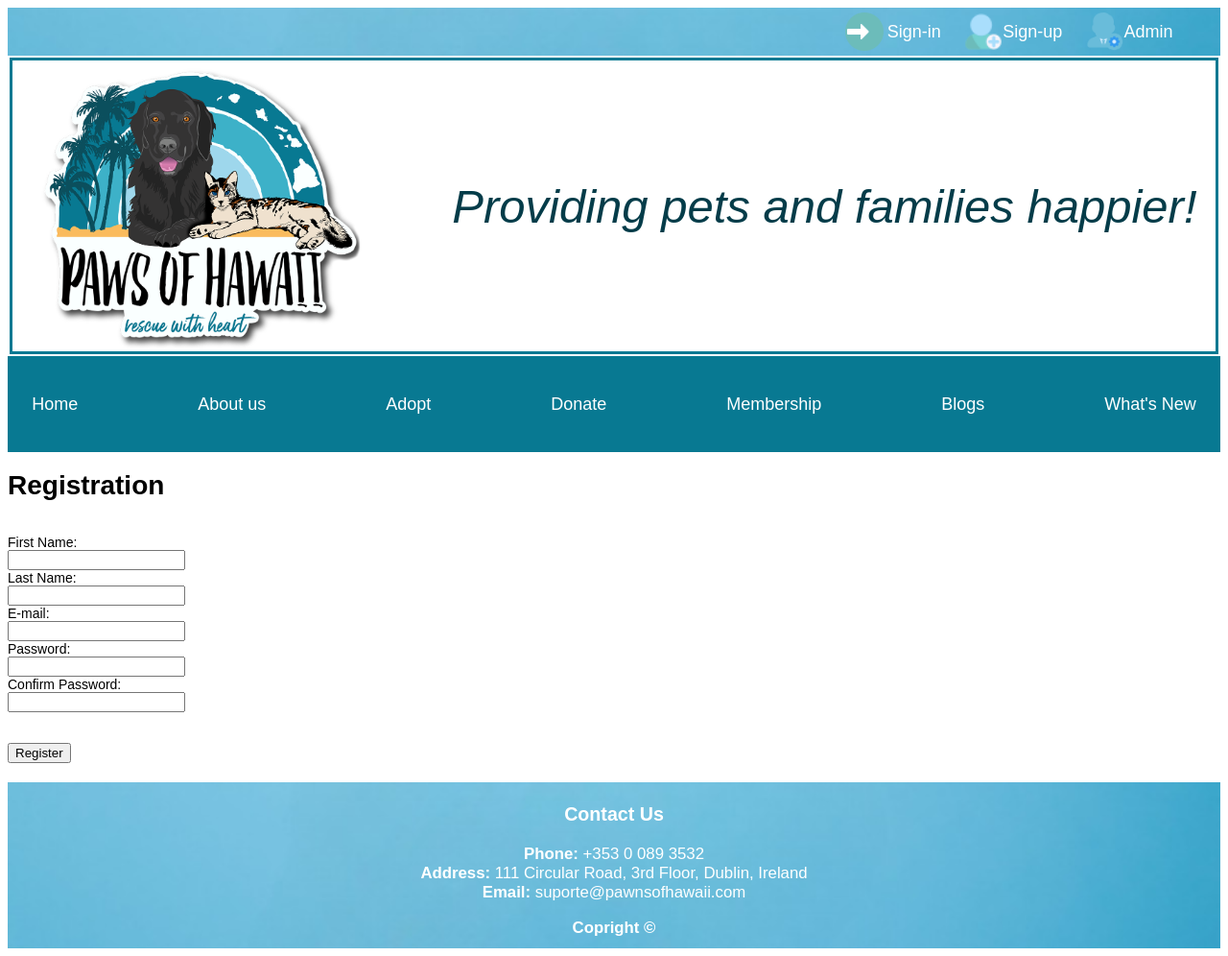
After one commit to diegojfcampos/pawns_of_hawaii, a PHP site: page /signup.php in a window 1280 px wide. The commit adds this page. Shown: the whole page at 96% size. Run offline with PHP 8.4, Linux system fonts and the light colour scheme.

Commit message:
Added db and forms login and signup

```diff
--- /dev/null
+++ b/config/dbcomando.txt
@@ -0,0 +1 @@
+CREATE table if not exists users(userid INT NOT NULL PRIMARY KEY, FirstName VARCHAR(15), LastName VARCHAR(15), email VARCHAR(50) NOT NULL , userpassword VARCHAR(50) NOT NULL , admin BOOLEAN DEFAULT false);
--- a/includes/header.php
+++ b/includes/header.php
@@ -1,5 +1,6 @@
 <!DOCTYPE html>
 <html lang="en">
+
 <head>
   <meta charset="UTF-8">
   <meta http-equiv="X-UA-Compatible" content="IE=edge">
@@ -10,15 +11,17 @@
   <script src="js/index.js" defer></script>
   <title>Pawns Hawaii</title>
 </head>
+
 <body>
   <header>
 
     <section class="nav-session">
-            <img src="./assets/img/login-icon.png" alt="Sign-in image" heigh="48" width="48">
-            <a href="#">Sign-in</a>
-            <img src="./assets/img/sign-up-icon.png" alt="Sign-up image" heigh="40" width="40">
-            <a href="#">Sign-up</a>
-
+      <img src="./assets/img/login-icon.png" alt="Sign-in icon" heigh="48" width="48">
+      <a href="./login.php">Sign-in</a>
+      <img src="./assets/img/sign-up-icon.png" alt="Sign-up icon" heigh="40" width="40">
+      <a href="./signup.php">Sign-up</a>
+      <img src="./assets/img/admin-icon.png" alt="Admin icon" heigh="40" width="40">
+      <a href="">Admin</a>
     </section>
 
     <section class="logo-header">
@@ -32,7 +35,7 @@
     </section>
 
     <section class="nav-bar">
-                  <a href="#">Home</a>
+      <a href="./index.php">Home</a>
       <a href="#">About us</a>
       <a href="#">Adopt</a>
       <a href="#">Donate</a>
--- a/index.php
+++ b/index.php
@@ -1,6 +1,5 @@
-
 <main>
-<?php include("./includes/header.php")?>
+    <?php include("./includes/header.php") ?>
 
     <div class="hero-banner">
         <div class="hero-content">
@@ -13,4 +12,4 @@
 
 
 </main>
-<?php include("./includes/footer.php")?>
+<?php include("./includes/footer.php") ?>
--- /dev/null
+++ b/signup.php
@@ -0,0 +1,22 @@
+<?php include("./includes/header.php") ?>
+<main>
+    <form action="controller/register.php" method="post">
+        <div class="signup-form">
+            <h1>Registration</h1><br>
+            <label for="fname">First Name:</label><br>
+            <input type="text" id="fname" name="fname"><br>
+            <label for="lname">Last Name:</label><br>
+            <input type="text" id="lname" name="lname"><br>
+            <label for="email">E-mail:</label><br>
+            <input type="email" id="registerEmail" name="email" required><br>
+            <label for="passwordRegister">Password:</label><br>
+            <input type="password" id="registerPassword" name="passwordRegister" required><br>
+            <label for="passwordCheck">Confirm Password:</label><br>
+            <input type="password" id="registerPasswordCheck" name="passwordCheck" required><br>
+            <label for="registerStatus"></label><br><br>
+            <input id="submitRegister"type="submit" value="Register">
+        </div>
+
+    </form>
+</main>
+<?php include("./includes/footer.php") ?>
```
Also changed, not shown: config/dbconnect.php (+12 -0 lines), controller/register.php (added, +23 -0 lines), includes/head.php (deleted, +0 -11 lines), login.php (added, +16 -0 lines), assets/img/admin-icon.png (added), views/signup.php (deleted). Lines whose indentation alone changed are shown as unchanged.
